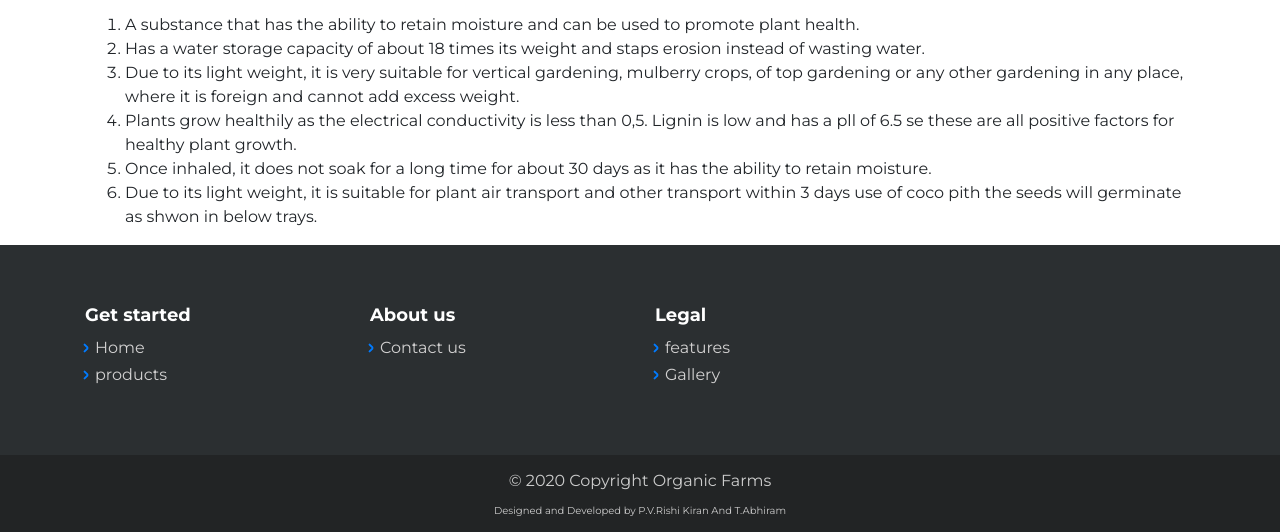
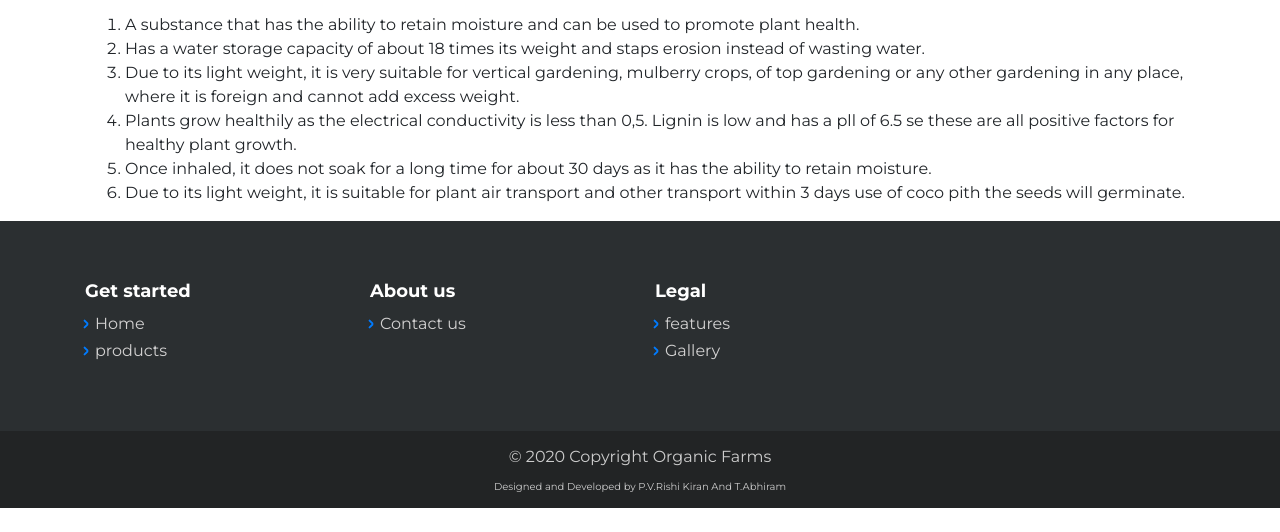
Before and after one commit to rishi3282/UniqueSolutions.github.io, a plain HTML site: page cocopith.html in a window 1280 px wide. Shown: the part 269-801 px from the top of the page. Drawn offline with nearby package versions, Linux system fonts and the light colour scheme; some packages are replaced by stand-ins of ours; a script that the page names is missing.

Commit message:
Update cocopith.html

```diff
--- a/cocopith.html
+++ b/cocopith.html
@@ -44,7 +44,7 @@
                                 <li>Due to its light weight, it is very suitable for vertical gardening, mulberry crops, of top gardening or any other gardening in any place, where it is foreign and cannot add excess weight.</li>
                                 <li> Plants grow healthily as the electrical conductivity is less than 0,5. Lignin is low and has a pll of 6.5 se these are all positive factors for healthy plant growth.</li>
                                 <li>Once inhaled, it does not soak for a long time for about 30 days as it has the ability to retain moisture.</li>
-                                <li>Due to its light weight, it is suitable for plant air transport and other transport within 3 days use of coco pith the seeds will germinate as shwon in below trays.</li>
+                                <li>Due to its light weight, it is suitable for plant air transport and other transport within 3 days use of coco pith the seeds will germinate. </li>
                             </ol>
                          </p>
                     </div>
```
